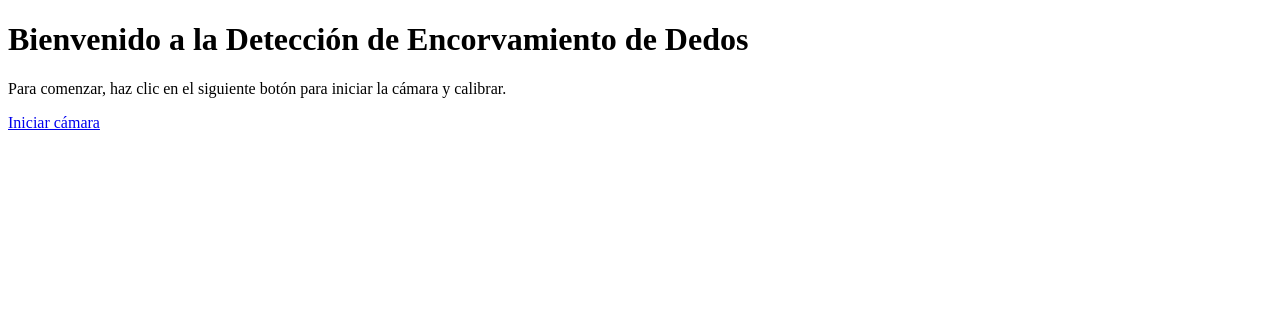
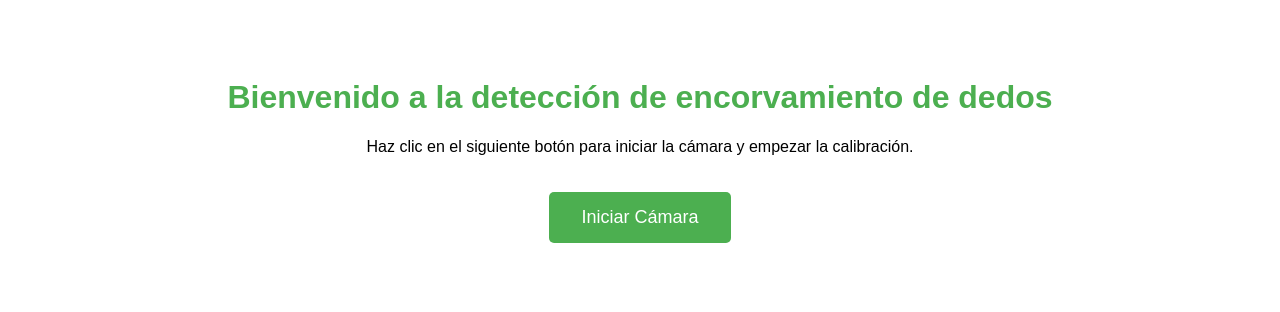
Before and after one commit to HugoBVP/detectorencorvarbvp, a Flask app: page / in a window 1280 px wide. Shown: the top 312 px of the page. Run offline with Flask 3, Linux system fonts and the light colour scheme.

Commit message:
Actualización del código: cambios en app.py, index.html y camera.html

```diff
--- a/Procfile.txt
+++ /dev/null
@@ -1 +0,0 @@
-web: python app.py
--- a/app.py
+++ b/app.py
@@ -1,17 +1,16 @@
+from flask import Flask, render_template, Response
 import cv2
 import mediapipe as mp
 import numpy as np
 import time
-from flask import Flask, render_template, Response
 
-# Inicializar Flask
 app = Flask(__name__)
 
 # Inicializar MediaPipe Hands
 mp_hands = mp.solutions.hands
 hands = mp_hands.Hands(static_image_mode=False, max_num_hands=1, min_detection_confidence=0.5, min_tracking_confidence=0.5)
 
-# Variables para la calibración
+# Calibración inicial
 calibrated_angles = {}
 calibration_complete = False
 calibration_time = 0  # Para controlar el tiempo de visualización del mensaje de calibración
@@ -88,63 +87,65 @@ def analyze_and_draw(image, hand_landmarks):
             # Dibujar el texto dentro de la caja
             cv2.putText(image, message, (top_left[0] + padding, top_left[1] + padding + h_text), font, font_scale, text_color, thickness)
 
-# Ruta para el inicio de la página
+# Captura de cámara
+cap = cv2.VideoCapture(0)
+
 @app.route('/')
-def index():
-    return render_template('index.html')
+def home():
+    return render_template('index.html')  # Página de inicio
 
-# Función para el video en vivo
+@app.route('/start-camera')
+def start_camera():
+    global calibration_complete, calibration_time
+    calibration_complete = False  # Reiniciar la calibración cuando se inicia la cámara
+    calibration_time = 0
+    return render_template('camera.html')  # O la página donde se muestra la cámara
+
+# Generar un flujo de video en tiempo real
+def gen():
+    global cap, hands, calibration_complete, calibration_time
+    while True:
+        success, frame = cap.read()
+        if not success:
+            break
+
+        # Invertir la imagen para una vista lateral
+        frame = cv2.flip(frame, 1)
+
+        # Convertir a RGB para MediaPipe
+        rgb_frame = cv2.cvtColor(frame, cv2.COLOR_BGR2RGB)
+
+        # Procesar la imagen con MediaPipe Hands
+        result = hands.process(rgb_frame)
+
+        if result.multi_hand_landmarks:
+            for hand_landmarks in result.multi_hand_landmarks:
+                if not calibration_complete:
+                    cv2.putText(frame, "Coloca la mano en posición natural y toca la pantalla o presiona 'c' para calibrar", (10, 50),
+                                cv2.FONT_HERSHEY_SIMPLEX, 0.7, (255, 255, 0), 2)
+                else:
+                    cv2.putText(frame, "Calibracion exitosa. Analizando...", (10, 50),
+                                cv2.FONT_HERSHEY_SIMPLEX, 0.7, (0, 255, 0), 2)
+                    analyze_and_draw(frame, hand_landmarks.landmark)
+
+                    # Mostrar mensaje de calibración exitosa durante 2 segundos
+                    if calibration_complete and (time.time() - calibration_time < 2):
+                        height, width, _ = frame.shape
+                        cv2.putText(frame, "Calibracion exitosa", (width // 4, height // 2),
+                                    cv2.FONT_HERSHEY_SIMPLEX, 1.5, (0, 255, 0), 3, cv2.LINE_AA)
+
+        # Codificar la imagen en JPEG
+        ret, jpeg = cv2.imencode('.jpg', frame)
+        if not ret:
+            break
+        # Convertir la imagen a bytes y devolverla como una respuesta HTTP
+        frame_bytes = jpeg.tobytes()
+        yield (b'--frame\r\n'
+               b'Content-Type: image/jpeg\r\n\r\n' + frame_bytes + b'\r\n\r\n')
+
 @app.route('/video_feed')
 def video_feed():
-    def gen():
-        cap = cv2.VideoCapture(0)
-        while True:
-            success, frame = cap.read()
-            if not success:
-                break
-
-            # Invertir la imagen para una vista lateral
-            frame = cv2.flip(frame, 1)
-
-            # Convertir a RGB para MediaPipe
-            rgb_frame = cv2.cvtColor(frame, cv2.COLOR_BGR2RGB)
-
-            # Procesar la imagen con MediaPipe Hands
-            result = hands.process(rgb_frame)
-
-            if result.multi_hand_landmarks:
-                for hand_landmarks in result.multi_hand_landmarks:
-                    if not calibration_complete:
-                        cv2.putText(frame, "Coloca la mano en posición natural y toca la pantalla o presiona 'c' para calibrar", (10, 50),
-                                    cv2.FONT_HERSHEY_SIMPLEX, 0.7, (255, 255, 0), 2)
-                    else:
-                        cv2.putText(frame, "Calibracion exitosa. Analizando...", (10, 50),
-                                    cv2.FONT_HERSHEY_SIMPLEX, 0.7, (0, 255, 0), 2)
-                        analyze_and_draw(frame, hand_landmarks.landmark)
-
-                        # Mostrar mensaje de calibración exitosa durante 2 segundos
-                        if calibration_complete and (time.time() - calibration_time < 2):
-                            height, width, _ = frame.shape
-                            cv2.putText(frame, "Calibracion exitosa", (width // 4, height // 2),
-                                        cv2.FONT_HERSHEY_SIMPLEX, 1.5, (0, 255, 0), 3, cv2.LINE_AA)
-
-            # Codificar la imagen para enviarla a la web
-            ret, jpeg = cv2.imencode('.jpg', frame)
-            if not ret:
-                continue
-            frame = jpeg.tobytes()
-            yield (b'--frame\r\n'
-                   b'Content-Type: image/jpeg\r\n\r\n' + frame + b'\r\n\r\n')
-
     return Response(gen(), mimetype='multipart/x-mixed-replace; boundary=frame')
 
-# Ruta para la calibración (clic o tecla 'c')
-@app.route('/calibrate', methods=['POST'])
-def calibrate_post():
-    global calibration_complete, calibration_time
-    calibration_complete = False
-    calibration_time = time.time()
-    return '', 204
-
-if __name__ == '__main__':
-    app.run(host='0.0.0.0', port=5000)
+if __name__ == "__main__":
+    app.run(debug=True, host='0.0.0.0', port=5000)
--- a/templates/index.html
+++ b/templates/index.html
@@ -3,11 +3,39 @@
 <head>
     <meta charset="UTF-8">
     <meta name="viewport" content="width=device-width, initial-scale=1.0">
-    <title>Detección de Encorvamiento de Dedos</title>
+    <title>Detección de Encorvamiento</title>
+    <style>
+        body {
+            font-family: Arial, sans-serif;
+            text-align: center;
+            padding: 50px;
+        }
+
+        h1 {
+            color: #4CAF50;
+        }
+
+        button {
+            padding: 15px 32px;
+            font-size: 18px;
+            margin: 20px;
+            background-color: #4CAF50;
+            color: white;
+            border: none;
+            border-radius: 5px;
+            cursor: pointer;
+        }
+
+        button:hover {
+            background-color: #45a049;
+        }
+    </style>
 </head>
 <body>
-    <h1>Bienvenido a la Detección de Encorvamiento de Dedos</h1>
-    <p>Para comenzar, haz clic en el siguiente botón para iniciar la cámara y calibrar.</p>
-    <a href="/start_camera">Iniciar cámara</a>
+    <h1>Bienvenido a la detección de encorvamiento de dedos</h1>
+    <p>Haz clic en el siguiente botón para iniciar la cámara y empezar la calibración.</p>
+    <a href="/start-camera">
+        <button>Iniciar Cámara</button>
+    </a>
 </body>
 </html>
```
Also changed, not shown: templates/camera.html (added, +41 -0 lines).
